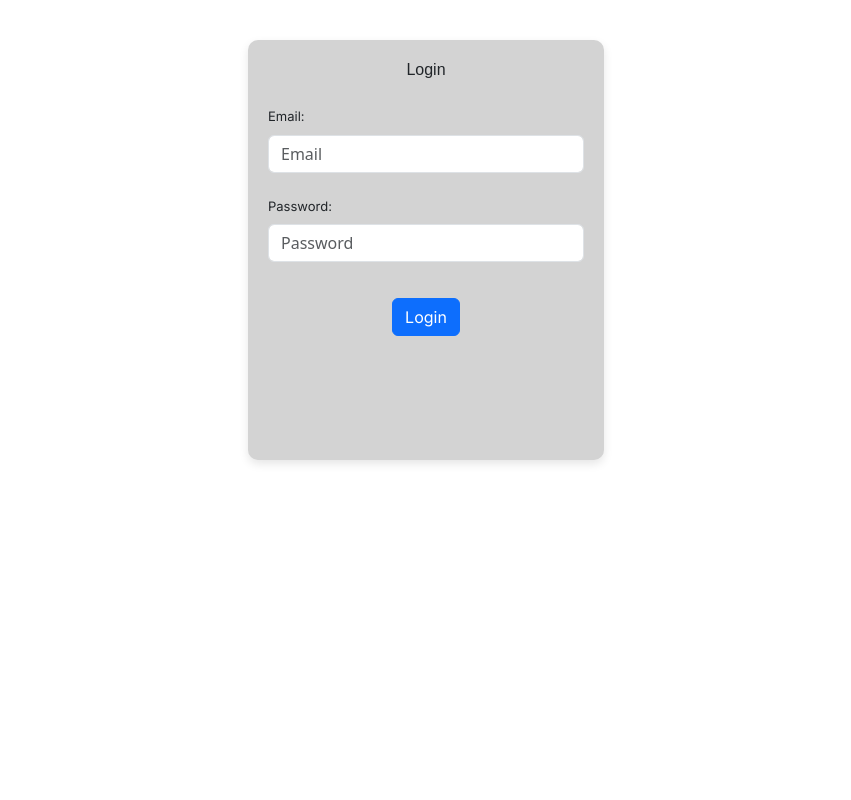
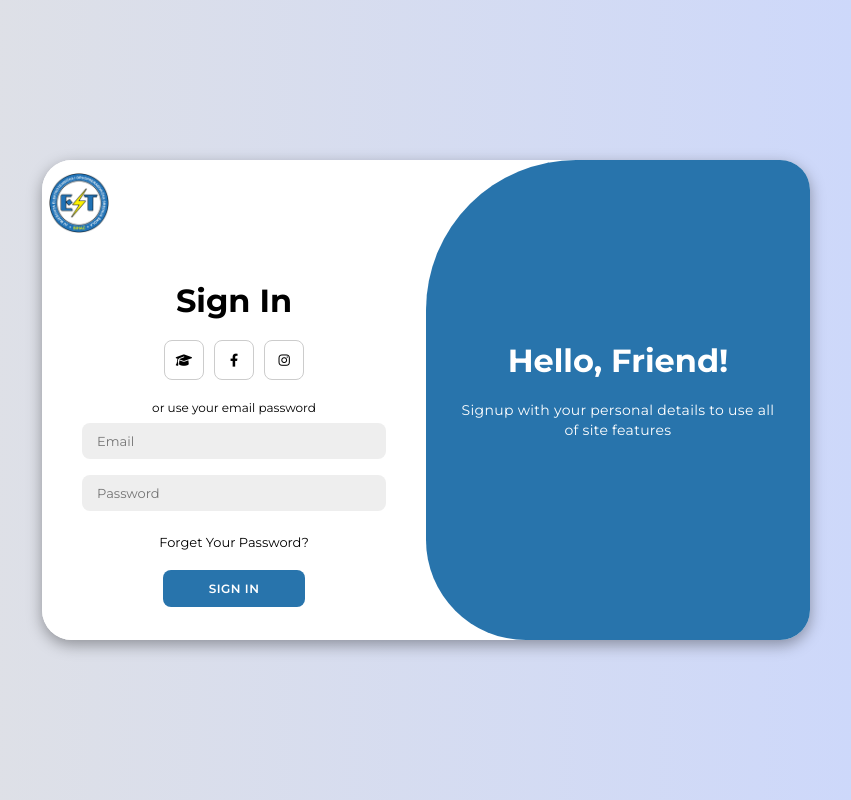
Before and after one commit to etsbiweb/iii2_g2, a PHP site: page /login.php in a window 1280 px wide. Shown: the whole page, without its empty margins (214-1065 px from the left). Run offline with PHP 8.4, Linux system fonts and the light colour scheme.

Commit message:
Login-FrontEnd

```diff
--- a/index.php
+++ b/index.php
@@ -18,6 +18,6 @@
     <title>Dashboard</title>
 </head>
 <body>
-    <h2 class="text-align-center">Dashboard</h2>
+  <h2 class="text-align-center">Dashboard</h2>
 </body>
 </html>
--- a/login.php
+++ b/login.php
@@ -52,7 +52,7 @@
             }
             else
             {
-                header("Location: index.php?message=empty_row");
+                header("Location: index.php?message=no_account");
                 exit();
             }
         }
@@ -65,40 +65,48 @@
 
 <!DOCTYPE html>
 <html lang="en">
+
 <head>
     <meta charset="UTF-8">
     <meta name="viewport" content="width=device-width, initial-scale=1.0">
+    <link rel="stylesheet" href="https://cdnjs.cloudflare.com/ajax/libs/font-awesome/6.4.2/css/all.min.css">
     <link rel="stylesheet" href="style.css">
-    <link href="https://cdn.jsdelivr.net/npm/bootstrap@5.3.5/dist/css/bootstrap.min.css" rel="stylesheet" integrity="sha384-SgOJa3DmI69IUzQ2PVdRZhwQ+dy64/BUtbMJw1MZ8t5HZApcHrRKUc4W0kG879m7" crossorigin="anonymous">
-    <script src="https://cdn.jsdelivr.net/npm/bootstrap@5.3.5/dist/js/bootstrap.bundle.min.js" integrity="sha384-k6d4wzSIapyDyv1kpU366/PK5hCdSbCRGRCMv+eplOQJWyd1fbcAu9OCUj5zNLiq" crossorigin="anonymous"></script>
     <title>Login</title>
 </head>
+
 <body>
-    <main class="main">
-        <div class="container">
-            <div class="row justify-content-center">
-                <div class="col-12 col-sm-8 col-md-6 col-lg-4">
-                    <div class="login-box">
-                        <div class="row justify-content-center">
-                            <h6 style="font-family: OpenSans,sans-serif; text-align: center;">Login</h6>
-                            <form action="login.php" method="post">
-                                <div class="mt-3">
-                                    <label for="email" class="form-label" style="font-family: Inter,sans-serif; font-size: 13px;">Email:</label>
-                                    <input type="email" name="email" id="email" class="form-control" placeholder="Email" required>
-                                </div>
-                                <div class="mt-1">
-                                    <label for="password" class="form-label" style="margin-top: 20px; font-family: Inter,sans-serif; font-size: 13px;">Password:</label>
-                                    <input type="password" name="password" id="password" class="form-control" placeholder="Password" required>
-                                </div>
-                                <div class="mt-3 d-flex justify-content-center align-content-center">
-                                    <button type="submit" class="btn btn-primary" name="submit" style="margin-top: 20px; font-family: Inter,sans-serif;">Login</button>
-                                </div>
-                            </form>
-                        </div>
-                    </div>
+
+    <div class="container" id="container">
+        <div class="form-container sign-in">
+            <form action="login.php" method="post">
+                <a href="https://etsbi.edu.ba/" class="icon" target="_blank">
+                    <img src="imgs/dwa.png" alt="ETSBI" class="custom-icon">
+                </a>
+                <h1>Sign In</h1>
+                <div class="social-icons">
+                    <a href="https://etsbi.edu.ba/" class="icon" target="_blank"><i class="fa-solid fa-graduation-cap"></i></a>
+                    <a href="https://www.facebook.com/etsbi.bihac/?locale=hr_HR" class="icon" target="_blank"><i class="fa-brands fa-facebook-f"></i></a>
+                    <a href="https://www.instagram.com/etsbi_/" class="icon" target="_blank"><i class="fa-brands fa-instagram"></i></a>
+                </div>
+                <span>or use your email password</span>
+                <input type="email" name="email" id="email" placeholder="Email">
+                <input type="password" name="password" id="password" placeholder="Password">
+                <a href="#">Forget Your Password?</a>
+                <button type="submit" name="submit" id="submit">Sign In</button>
+            </form>
+        </div>
+
+        <div class="toggle-container">
+            <div class="toggle">
+                <div class="toggle-panel toggle-right">
+                    <h1>Hello, Friend!</h1>
+                    <p>Signup with your personal details to use all of site features</p>
                 </div>
             </div>
         </div>
-    </main>
+    </div>
+
+    <!--<script src="scripts/script.js"></script>-->
 </body>
+
 </html>
--- a/style.css
+++ b/style.css
@@ -1,21 +1,228 @@
-@import url('https://fonts.googleapis.com/css2?family=Inter:ital,opsz,wght@0,14..32,100..900;1,14..32,100..900&display=swap');
-@import url('https://fonts.googleapis.com/css2?family=Open+Sans:ital,wght@0,300..800;1,300..800&display=swap');
+@import url('https://fonts.googleapis.com/css2?family=Montserrat:wght@300;400;500;600;700&display=swap');
 
-.login-box {
-    width: 100%;  /* Full width but can be constrained by max-width */
-    max-width: 500px;  /* Max width for larger screens */
-    height: 420px;  /* Fixed height, can be adjusted */
-    background-color: lightgray;
-    padding: 20px;
-    border-radius: 10px;
-    box-shadow: 0px 4px 10px rgba(0, 0, 0, 0.1);
-    overflow: auto; /* In case content overflows */
+*{
+    margin: 0;
+    padding: 0;
+    box-sizing: border-box;
+    font-family: 'Montserrat', sans-serif;
 }
 
-main{
-    padding-top: 40px;
+body{
+    background-color: #ffffff;
+    background: linear-gradient(to right, #e2e2e2, #c9d6ff);
+    display: flex;
+    align-items: center;
+    justify-content: center;
+    flex-direction: column;
+    height: 100vh;
 }
 
-header{
-    padding-top: 20px;
+.form-logo {
+    width: 55px;
+    height: 55px;
+    margin-bottom: 20px;
 }
+
+.container{
+    background-color: #fff;
+    border-radius: 30px;
+    box-shadow: 0 5px 15px rgba(0, 0, 0, 0.35);
+    position: relative;
+    overflow: hidden;
+    width: 768px;
+    max-width: 100%;
+    min-height: 480px;
+}
+
+.container p{
+    font-size: 14px;
+    line-height: 20px;
+    letter-spacing: 0.3px;
+    margin: 20px 0;
+}
+
+.container span{
+    font-size: 12px;
+}
+
+.container a{
+    color: #000000;
+    font-size: 13px;
+    text-decoration: none;
+    margin: 15px 0 10px;
+}
+
+.container button{
+    background-color: #2874ac;
+    color: #fff;
+    font-size: 12px;
+    padding: 10px 45px;
+    border: 1px solid transparent;
+    border-radius: 8px;
+    font-weight: 600;
+    letter-spacing: 0.5px;
+    text-transform: uppercase;
+    margin-top: 10px;
+    cursor: pointer;
+}
+
+.container button.hidden{
+    background-color: transparent;
+    border-color: #fff;
+}
+
+.container form{
+    background-color: #fff;
+    display: flex;
+    align-items: center;
+    justify-content: center;
+    flex-direction: column;
+    padding: 0 40px;
+    height: 100%;
+}
+
+.container input{
+    background-color: #eee;
+    border: none;
+    margin: 8px 0;
+    padding: 10px 15px;
+    font-size: 13px;
+    border-radius: 8px;
+    width: 100%;
+    outline: none;
+}
+
+.form-container{
+    position: absolute;
+    top: 0;
+    height: 100%;
+    transition: all 0.6s ease-in-out;
+}
+
+.sign-in{
+    left: 0;
+    width: 50%;
+    z-index: 2;
+}
+
+.container.active .sign-in{
+    transform: translateX(100%);
+}
+
+.sign-up{
+    left: 0;
+    width: 50%;
+    opacity: 0;
+    z-index: 1;
+}
+
+.custom-icon{
+
+    position:relative;
+    top: -35px;
+    right: 155px;
+    width: 60px;
+    height: 60px;
+
+}
+
+.container.active .sign-up{
+    transform: translateX(100%);
+    opacity: 1;
+    z-index: 5;
+    animation: move 0.6s;
+}
+
+@keyframes move{
+    0%, 49.99%{
+        opacity: 0;
+        z-index: 1;
+    }
+    50%, 100%{
+        opacity: 1;
+        z-index: 5;
+    }
+}
+
+.social-icons{
+    margin: 20px 0;
+}
+
+.social-icons a{
+    border: 1px solid #ccc;
+    border-radius: 20%;
+    display: inline-flex;
+    justify-content: center;
+    align-items: center;
+    margin: 0 3px;
+    width: 40px;
+    height: 40px;
+}
+
+.toggle-container{
+    position: absolute;
+    top: 0;
+    left: 50%;
+    width: 50%;
+    height: 100%;
+    overflow: hidden;
+    transition: all 0.6s ease-in-out;
+    border-radius: 150px 0 0 100px;
+    z-index: 1000;
+}
+
+
+
+.container.active .toggle-container{
+    transform: translateX(-100%);
+    border-radius: 0 150px 100px 0;
+}
+
+.toggle{
+    background-color: #2874ac;
+    height: 100%;
+    background: linear-gradient(to right, #2874ac, #2874ac);
+    color: #fff;
+    position: relative;
+    left: -100%;
+    height: 100%;
+    width: 200%;
+    transform: translateX(0);
+    transition: all 0.6s ease-in-out;
+}
+
+.container.active .toggle{
+    transform: translateX(50%);
+}
+
+.toggle-panel{
+    position: absolute;
+    width: 50%;
+    height: 100%;
+    display: flex;
+    align-items: center;
+    justify-content: center;
+    flex-direction: column;
+    padding: 0 30px;
+    text-align: center;
+    top: 0;
+    transform: translateX(0);
+    transition: all 0.6s ease-in-out;
+}
+
+.toggle-left{
+    transform: translateX(-200%);
+}
+
+.container.active .toggle-left{
+    transform: translateX(0);
+}
+
+.toggle-right{
+    right: 0;
+    transform: translateX(0);
+}
+
+.container.active .toggle-right{
+    transform: translateX(200%);
+}
```
Also changed, not shown: scripts/script.js (+11 -1 lines), imgs/dwa.png (added).
